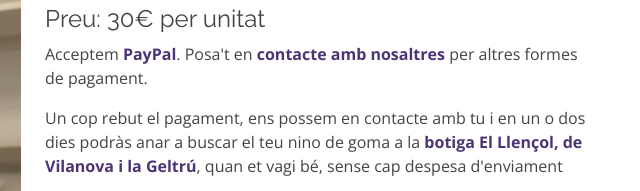
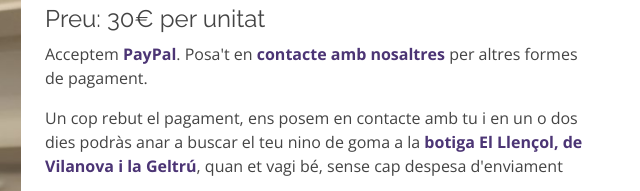
Before and after one commit to alfonsovng/gegantsvilanovailageltru.cat, a plain HTML site: page index.html in a window 1280 px wide. Shown: the part 1904-2095 px from the top of the page, 607-1247 px from the left. Drawn offline with nearby package versions, Linux system fonts and the light colour scheme.

Commit message:
Fix silly typo! -w-

```diff
--- a/index.html
+++ b/index.html
@@ -131,7 +131,7 @@
               </h4>
               <h4>Preu: 30€ per unitat</h4>
               <p>Acceptem <a href="https://paypal.me/gegantsvng?country.x=ES&locale.x=es_ES" target="_blank">PayPal</a>. Posa't en <a href="./#contacte">contacte amb nosaltres</a> per altres formes de pagament.</p>
-              <p>Un cop rebut el pagament, ens possem en contacte amb tu i en un o dos dies podràs anar a buscar el teu nino de goma a la <a href="https://goo.gl/maps/nuMHDyEqLEnV6MQM8" target="_blank">botiga El Llençol, de Vilanova i la Geltrú</a>, quan et vagi bé, sense cap despesa d'enviament</p>
+              <p>Un cop rebut el pagament, ens posem en contacte amb tu i en un o dos dies podràs anar a buscar el teu nino de goma a la <a href="https://goo.gl/maps/nuMHDyEqLEnV6MQM8" target="_blank">botiga El Llençol, de Vilanova i la Geltrú</a>, quan et vagi bé, sense cap despesa d'enviament</p>
             </div>
             <div class="text-center">
               <a href="https://paypal.me/gegantsvng?country.x=ES&locale.x=es_ES" target="_blank">
```
